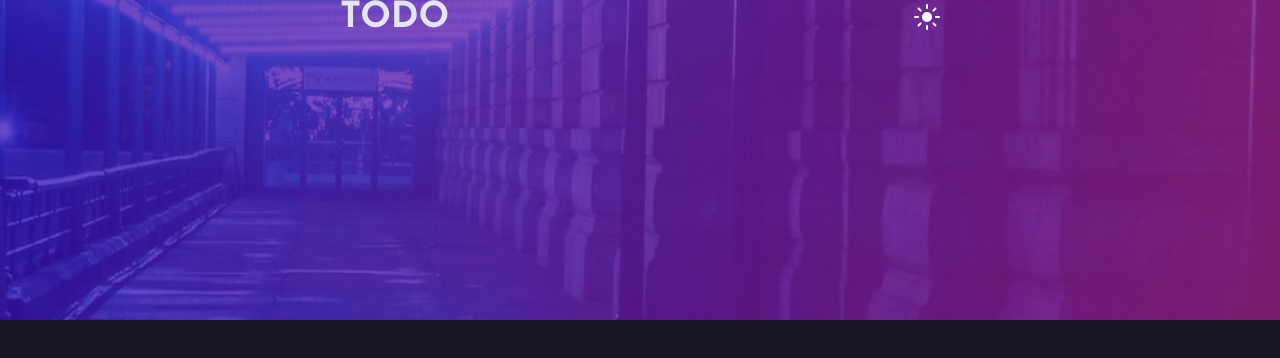
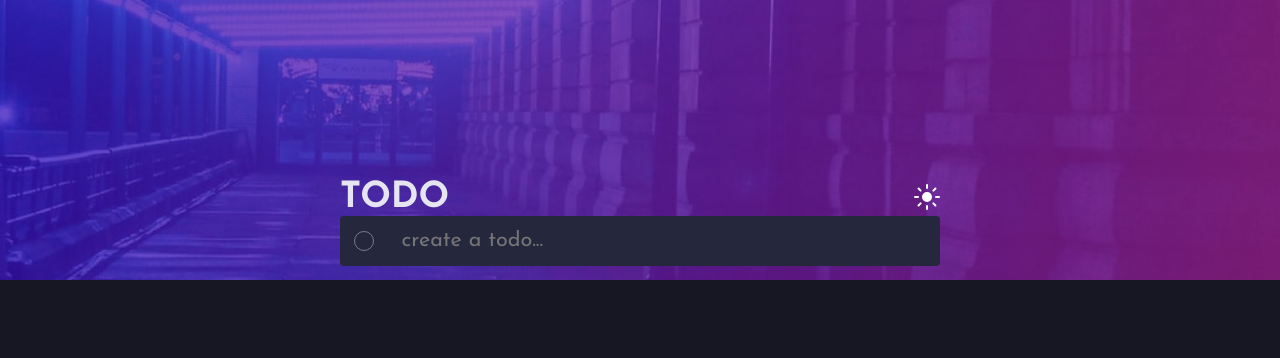
Before and after one commit to Ash6402/web_technologies_24, a React (Vite) app in the folder practice/react/todo-app/: page / in a window 1280 px wide. Shown: the top 358 px of the page. Built offline with nearby package versions, Linux system fonts and the light colour scheme.

Commit message:
added the input component and created a custom checkbox

```diff
--- /dev/null
+++ b/practice/react/todo-app/src/components/CheckBox.css
@@ -0,0 +1,55 @@
+.checkbox-container{
+    position: relative;
+}
+
+.checkbox-container input[type="checkbox"]{
+    position: absolute;
+    opacity: 0;
+    height: 20px;
+    width: 20px;
+    cursor: pointer;
+    z-index: 2;
+}
+
+.checkbox-container input:disabled:hover{
+    cursor: initial;
+}
+
+.checkbox-container .checkbox{
+    display: block;
+    position: relative;
+    width: 20px;
+    height: 20px;
+    border: 1px solid var(--d-dark-grayish-blue);
+    background-color: transparent;
+    border-radius: 50%;
+}
+
+.checkbox-container .checkbox:after{
+    display: none;
+    position: absolute;
+    left: 35%;
+    top: 20%;
+    transform: translate(-50%, -50%);
+    content: "";
+    width: 5px;
+    height: 10px;
+    border: solid white;
+    border-width: 0 1.5px 1.5px 0;
+    transform: rotate(45deg);
+}
+
+/* .checkbox-container input:hover ~ .checkbox{
+    border-image-slice: 1;
+    border-image-source: var(--check-background);
+    mask: linear-gradient(#fff 0 0) padding-box, linear-gradient(#fff 0 0);
+    mask-composite: exclude;
+} */
+
+.checkbox-container input:checked ~ .checkbox{
+    background-image: var(--check-background);
+}
+
+.checkbox-container input:checked ~ .checkbox::after{
+    display: block;
+}
--- /dev/null
+++ b/practice/react/todo-app/src/components/CheckBox.jsx
@@ -0,0 +1,12 @@
+import './CheckBox.css';
+
+export default function Checkbox({disabled}){
+    return (
+        <>
+            <div class="checkbox-container">
+                <input type="checkbox" disabled={disabled} />
+                <span className="checkbox"></span>
+            </div>
+        </>
+    )
+}
--- /dev/null
+++ b/practice/react/todo-app/src/components/List.jsx
@@ -0,0 +1,3 @@
+export default function List(){
+
+}
--- /dev/null
+++ b/practice/react/todo-app/src/components/TextInput.css
@@ -0,0 +1,15 @@
+.wrapper .input{
+    background: transparent;
+    padding-inline: 0.5rem;
+    padding-block: 0.8rem;
+    flex: 1;
+    font-size: 120%;
+}
+
+.wrapper .input:enabled{
+    outline: none;
+}
+
+.checkbox{
+    align-self: center;
+}
--- a/practice/react/todo-app/src/components/TextInput.jsx
+++ b/practice/react/todo-app/src/components/TextInput.jsx
@@ -1,6 +1,12 @@
+import Checkbox from './CheckBox'
+import './TextInput.css'
+
 export default function TextInput(){
 
     return (
-        <input type="text" />
+        <div className='wrapper flex align-center'>
+            <Checkbox disabled={true} />
+            <input className='input' type="text" placeholder='create a todo...' />
+        </div>
     )
 }
--- a/practice/react/todo-app/src/components/header.jsx
+++ b/practice/react/todo-app/src/components/header.jsx
@@ -12,7 +12,7 @@ export default function Header(){
 
     return (
         <div className='header'>
-            <div className='container flex space-between'>
+            <div className='flex space-between'>
                 <p className="main-text">TODO</p>
                 <button onClick={toggleMode}>
                     <img src={dark ? iconLight : iconDark} alt="theme toggle icon" />
--- a/practice/react/todo-app/src/index.css
+++ b/practice/react/todo-app/src/index.css
@@ -2,7 +2,7 @@
 
 :root{
   --primary-background: hsl(220, 98%, 61%);
-  --check-background: linear-gradient hsl(192, 100%, 67%) to hsl(280, 87%, 65%);
+  --check-background: linear-gradient(to right, #57ddff, #c058f3);
 
   --l-very-light-gray: hsl(0, 0%, 90%);
   --l-very-light-grayish-blue: hsl(236, 33%, 92%);
@@ -21,6 +21,12 @@
 
   --bold: 700;
   --normal: 400;
+
+  --border-radius: 4px;
+}
+
+#root{
+  height: inherit;
 }
 
 *, *::before, *::after{
@@ -36,20 +42,60 @@ html{
 
 body{
   height: 100vh;
-  background: url(./assets/images/bg-desktop-dark.jpg) no-repeat;
-  background-size: 100% 40%;
   background-color: var(--d-very-dark-blue);
 }
 
-.light{
+.background-image{
+  z-index: -1;
+  position: absolute;
+  background: url(./assets/images/bg-mobile-dark.jpg) no-repeat;
+  background-size: cover;
+  width: 100vw;
+  height: 35vh;
+}
+
+.light {
   background-color: var(--l-very-light-gray);
-  background-image: url(./assets/images/bg-desktop-light.jpg);
+}
+
+.light .background-image{
+  background-image: url(./assets/images/bg-mobile-light.jpg);
 }
 
 button{
   background: transparent;
   border: none;
   cursor: pointer;
+}
+
+input{
+  border: none;
+  font: inherit;
+  color: inherit;
+}
+
+.wrapper{
+  width: 100%;
+  border-radius: var(--border-radius);
+  background-color: var(--d-very-dark-desaturated-blue);
+  padding-inline: 0.8rem;
+  gap: 1rem;
+  color: var(--d-light-grayish-blue);
+}
+
+.light .wrapper{
+  background-color: var(--l-very-light-gray);
+  color: var(--l-very-dark-grayish-blue);
+}
+
+@media  screen and (min-width: 700px) {
+  .background-image{
+    background-image: url(./assets/images/bg-desktop-dark.jpg);
+  }
+
+  .light .background-image{
+    background-image: url(./assets/images/bg-desktop-light.jpg);
+  }
 }
 
 /* ======================================== UTILITIES =================================== */
@@ -62,6 +108,10 @@ button{
 
 .flex{
   display: flex;
+}
+
+.align-center{
+  align-items: center;
 }
 
 .space-between{
--- /dev/null
+++ b/practice/react/todo-app/src/pages/AppPage.css
@@ -0,0 +1,3 @@
+.main{
+    padding-top: 10rem;
+}
--- a/practice/react/todo-app/src/pages/AppPage.jsx
+++ b/practice/react/todo-app/src/pages/AppPage.jsx
@@ -1,9 +1,17 @@
+import List from "../components/List";
+import TextInput from "../components/TextInput";
 import Header from "../components/header";
+import './AppPage.css'
 
 export default function AppPage(){
     return (
         <>
-            <Header />
+            <div className="background-image"></div>
+            <div className="container main">
+                <Header />
+                <TextInput />
+                <List />
+            </div>
         </>
     )
 }
```
